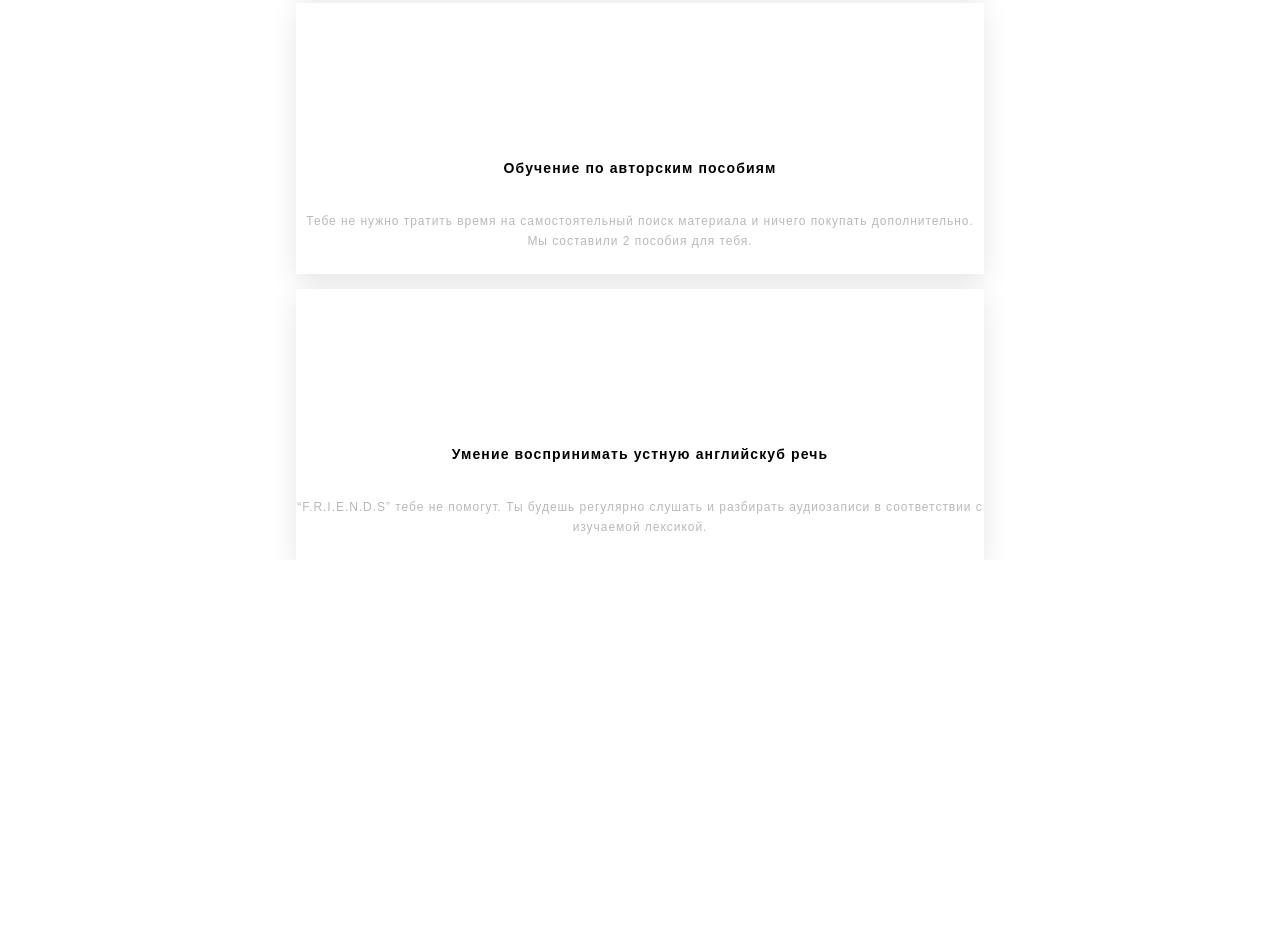
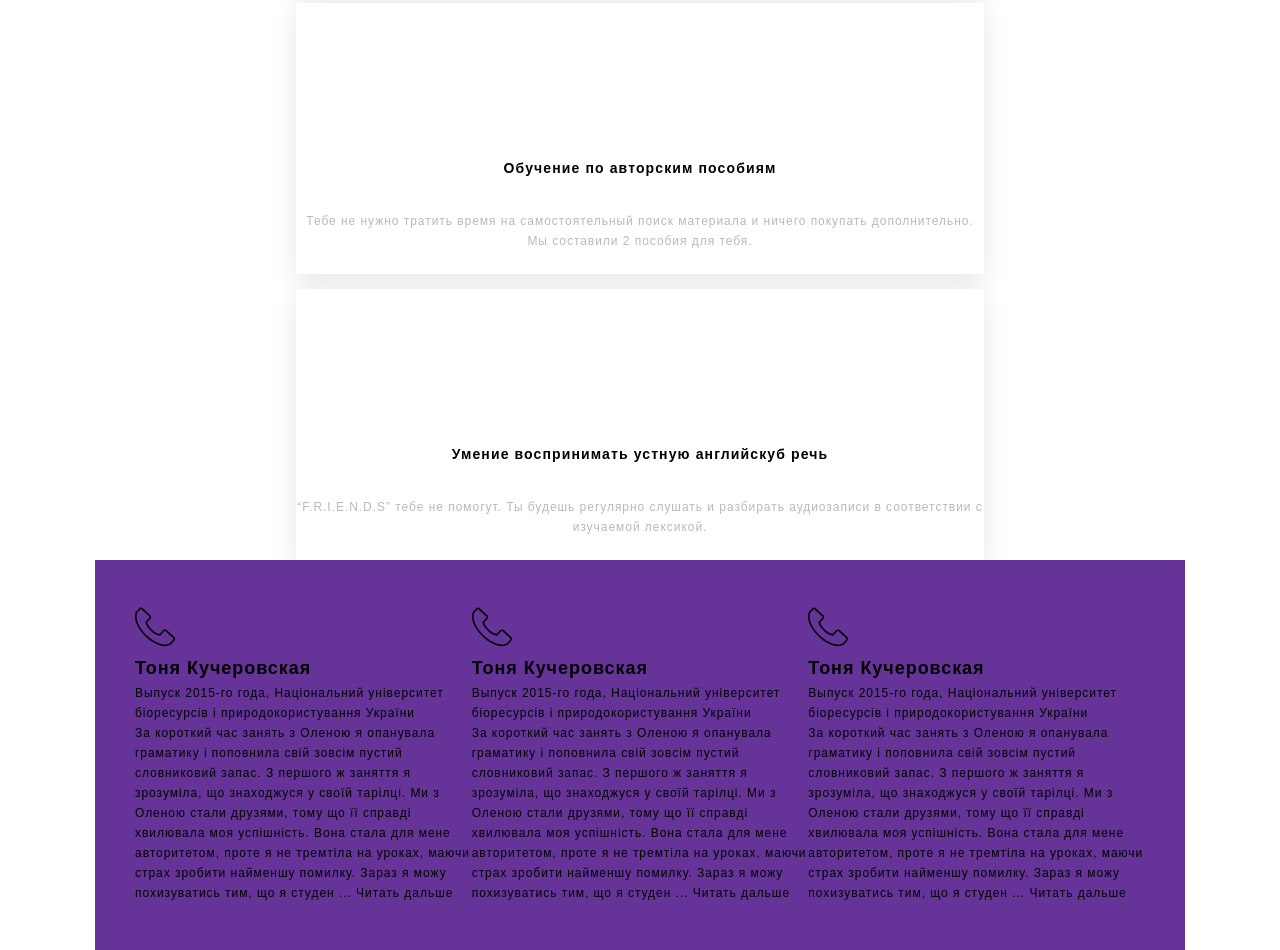
Before and after one commit to IiIymik/project, a website built with Parcel: page index.html in a window 1280 px wide. Shown: the part 1717-2667 px from the top of the page. Before the commit the page ends 2277 px from the top, so only its background shows below. Built offline with nearby package versions, Linux system fonts and the light colour scheme.

Commit message:
dont work slick

```diff
--- a/index.html
+++ b/index.html
@@ -15,7 +15,10 @@
       crossorigin="anonymous"
     />
     <link rel="stylesheet" href="./sass/main.css" />
+
     <title>Hell EN</title>
+    <link rel="stylesheet" type="text/css" href="slick/slick.css" />
+    <link rel="stylesheet" type="text/css" href="slick/slick-theme.css" />
   </head>
   <body>
     <section class="benefits">
@@ -117,5 +120,87 @@
         </ul>
       </div>
     </section>
+    <section class="slick">
+      <div class="reviews container single-item">
+        <div>
+          <svg width="40px" height="40px">
+            <use href="./images/icons/sprite.svg#icon-phone"></use>
+          </svg>
+
+          <h2>Тоня Кучеровская</h2>
+          <p>
+            Выпуск 2015-го года, Національний університет біоресурсів і
+            природокористування України
+          </p>
+          <p>
+            За короткий час занять з Оленою я опанувала граматику і поповнила
+            свій зовсім пустий словниковий запас. З першого ж заняття я
+            зрозуміла, що знаходжуся у своїй тарілці. Ми з Оленою стали друзями,
+            тому що її справді хвилювала моя успішність. Вона стала для мене
+            авторитетом, проте я не тремтіла на уроках, маючи страх зробити
+            найменшу помилку. Зараз я можу похизуватись тим, що я студен ...
+            Читать дальше
+          </p>
+        </div>
+        <div>
+          <svg width="40px" height="40px">
+            <use href="./images/icons/sprite.svg#icon-phone"></use>
+          </svg>
+
+          <h2>Тоня Кучеровская</h2>
+          <p>
+            Выпуск 2015-го года, Національний університет біоресурсів і
+            природокористування України
+          </p>
+          <p>
+            За короткий час занять з Оленою я опанувала граматику і поповнила
+            свій зовсім пустий словниковий запас. З першого ж заняття я
+            зрозуміла, що знаходжуся у своїй тарілці. Ми з Оленою стали друзями,
+            тому що її справді хвилювала моя успішність. Вона стала для мене
+            авторитетом, проте я не тремтіла на уроках, маючи страх зробити
+            найменшу помилку. Зараз я можу похизуватись тим, що я студен ...
+            Читать дальше
+          </p>
+        </div>
+        <div>
+          <svg width="40px" height="40px">
+            <use href="./images/icons/sprite.svg#icon-phone"></use>
+          </svg>
+
+          <h2>Тоня Кучеровская</h2>
+          <p>
+            Выпуск 2015-го года, Національний університет біоресурсів і
+            природокористування України
+          </p>
+          <p>
+            За короткий час занять з Оленою я опанувала граматику і поповнила
+            свій зовсім пустий словниковий запас. З першого ж заняття я
+            зрозуміла, що знаходжуся у своїй тарілці. Ми з Оленою стали друзями,
+            тому що її справді хвилювала моя успішність. Вона стала для мене
+            авторитетом, проте я не тремтіла на уроках, маючи страх зробити
+            найменшу помилку. Зараз я можу похизуватись тим, що я студен ...
+            Читать дальше
+          </p>
+        </div>
+      </div>
+    </section>
+
+    <script
+      type="text/javascript"
+      src="//code.jquery.com/jquery-1.11.0.min.js"
+    ></script>
+    <script
+      type="text/javascript"
+      src="//code.jquery.com/jquery-migrate-1.2.1.min.js"
+    ></script>
+    <script type="text/javascript" src="slick/slick.min.js"></script>
+    <script type="text/javascript">
+      $(document).ready(function(){
+        $('.single-item').slick(){
+          setting-name: setting-value
+
+        });
+      });
+    </script>
   </body>
 </html>
--- a/sass/layout/_description.scss
+++ b/sass/layout/_description.scss
@@ -44,3 +44,11 @@
 }
 .description-list__icon {
 }
+.reviews {
+  background-color: rebeccapurple;
+  width: 1090px;
+  height: 390px;
+  display: flex;
+  justify-content: space-between;
+  align-items: center;
+}
```
Also changed, not shown: sass/main.css, 1 other file.
